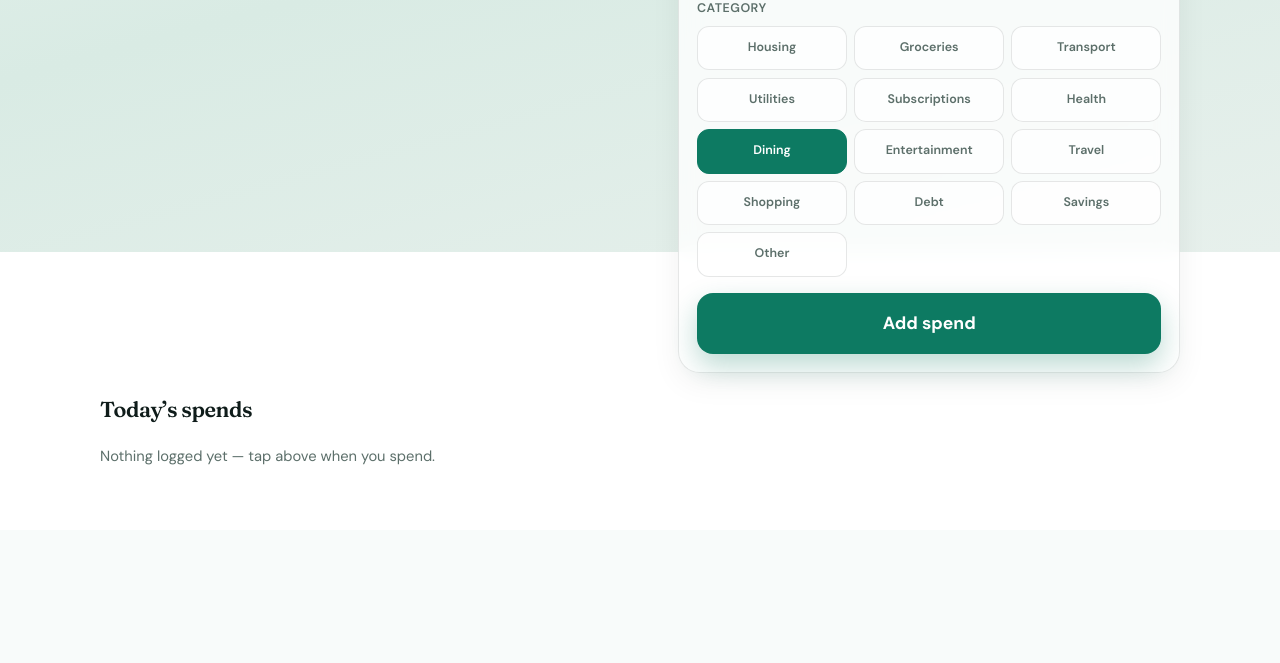
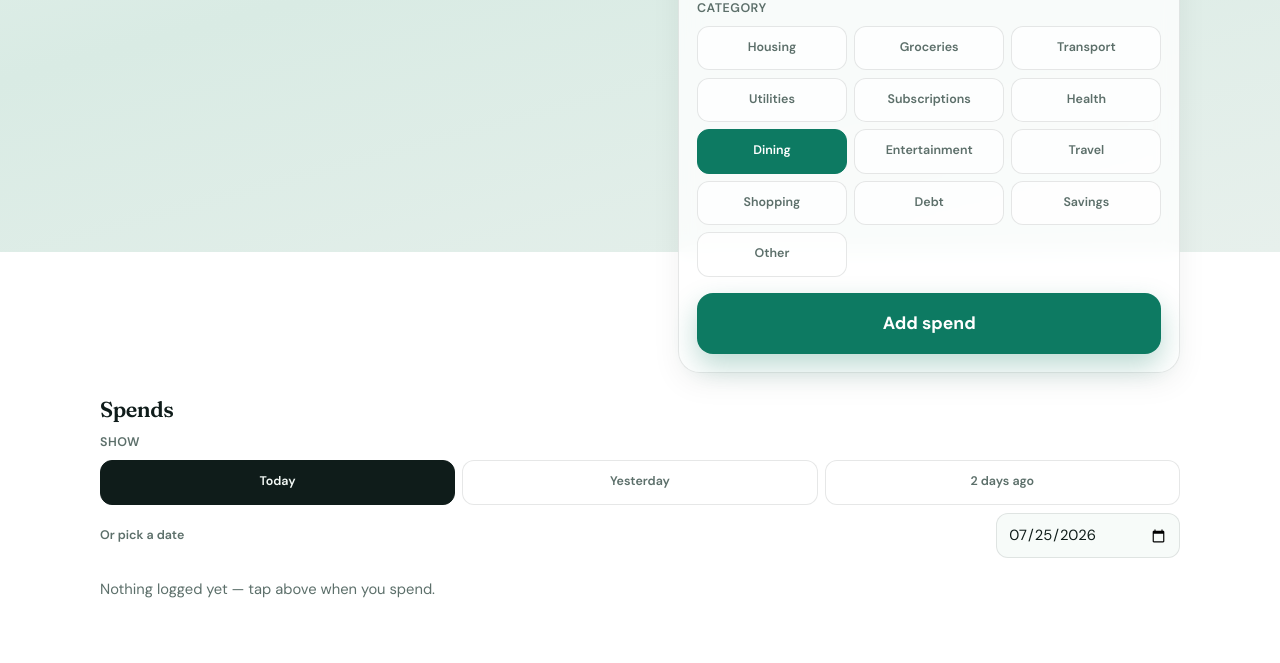
Before and after one commit to Ivaneres/loan-tracker, a Flask app: page /spending/daily in a window 1280 px wide. Shown: the part 548-1211 px from the top of the page. Before the commit the page ends 1013 px from the top, so only its background shows below. Run offline with Flask 3, Linux system fonts and the light colour scheme; the visitor is signed in with stand-in values (Sample User, id 1); data that the repository does not hold is empty.

Commit message:
Split entry and view date controls on Daily tab
Keep When? chips for logging spends, and add a separate Show date
picker with Today/Yesterday/2 days ago shortcuts above the spends list
so browsing past days no longer hijacks the entry form title.

```diff
--- a/static/daily_budget.js
+++ b/static/daily_budget.js
@@ -83,6 +83,7 @@
   let state = null;
   let billItems = [];
   let entryDate = '';
+  let viewDate = '';
 
   function localISODate(d) {
     const dt = d instanceof Date ? d : new Date();
@@ -98,6 +99,12 @@
     return localISODate(d);
   }
 
+  function clampToToday(iso) {
+    const today = localISODate();
+    const next = String(iso || '').trim() || today;
+    return next > today ? today : next;
+  }
+
   function dateOffsetLabel(iso) {
     const today = localISODate();
     if (iso === today) return 'today';
@@ -105,22 +112,6 @@
     if (iso === addDaysISO(today, -2)) return '2 days ago';
     const d = new Date(iso + 'T12:00:00');
     return d.toLocaleDateString('en-GB', { weekday: 'short', day: 'numeric', month: 'short' });
-  }
-
-  function updateSpendListTitle() {
-    const title = $('db-today-list-title');
-    if (!title) return;
-    const today = localISODate();
-    if (entryDate === today) {
-      title.textContent = 'Today’s spends';
-    } else if (entryDate === addDaysISO(today, -1)) {
-      title.textContent = 'Yesterday’s spends';
-    } else {
-      const d = new Date(entryDate + 'T12:00:00');
-      title.textContent =
-        'Spends · ' +
-        d.toLocaleDateString('en-GB', { weekday: 'short', day: 'numeric', month: 'short' });
-    }
   }
 
   function updateAddButtonLabel() {
@@ -138,16 +129,20 @@
     }
   }
 
-  function syncDateControls() {
+  function syncChipRow(rowId, selectedIso) {
+    const chips = $(rowId);
+    if (!chips) return;
     const today = localISODate();
-    const chips = $('db-date-chips');
-    if (chips) {
-      chips.querySelectorAll('.db-date-chip').forEach((btn) => {
-        const offset = Number(btn.dataset.offset);
-        const chipDate = addDaysISO(today, offset);
-        btn.classList.toggle('db-date-chip--selected', entryDate === chipDate);
-      });
-    }
+    chips.querySelectorAll('.db-date-chip').forEach((btn) => {
+      const offset = Number(btn.dataset.offset);
+      const chipDate = addDaysISO(today, offset);
+      btn.classList.toggle('db-date-chip--selected', selectedIso === chipDate);
+    });
+  }
+
+  function syncEntryDateControls() {
+    const today = localISODate();
+    syncChipRow('db-date-chips', entryDate);
     const input = $('db-entry-date');
     if (input) {
       input.max = today;
@@ -155,21 +150,38 @@
     }
     const hidden = $('db-entry-date-value');
     if (hidden) hidden.value = entryDate;
-    updateSpendListTitle();
     updateAddButtonLabel();
   }
 
-  async function selectEntryDate(iso, opts) {
+  function syncViewDateControls() {
+    const today = localISODate();
+    syncChipRow('db-view-date-chips', viewDate);
+    const input = $('db-view-date');
+    if (input) {
+      input.max = today;
+      input.value = viewDate;
+    }
+  }
+
+  function syncDateControls() {
+    syncEntryDateControls();
+    syncViewDateControls();
+  }
+
+  function selectEntryDate(iso) {
+    entryDate = clampToToday(iso);
+    syncEntryDateControls();
+  }
+
+  async function selectViewDate(iso, opts) {
     const options = opts || {};
-    const today = localISODate();
-    let next = String(iso || '').trim() || today;
-    if (next > today) next = today;
-    const changed = next !== entryDate;
-    entryDate = next;
-    syncDateControls();
-    if (options.refreshView === false || !changed) return;
+    const next = clampToToday(iso);
+    const changed = next !== viewDate;
+    viewDate = next;
+    syncViewDateControls();
+    if (options.refresh === false || !changed) return;
     try {
-      await refresh(entryDate);
+      await refresh(viewDate);
     } catch (e) {
       flash(e.message, 'error');
     }
@@ -1036,6 +1048,10 @@
 
   function applyStatus(status) {
     state = status;
+    if (status && status.as_of) {
+      viewDate = status.as_of;
+      syncViewDateControls();
+    }
     renderToday(status);
     renderGoals(status);
     if (status.plan) {
@@ -1044,14 +1060,15 @@
   }
 
   async function refresh(dateStr) {
-    const iso = String(dateStr || entryDate || localISODate()).trim();
-    const q = iso ? '?date=' + encodeURIComponent(iso) : '';
+    const iso = clampToToday(dateStr || viewDate || localISODate());
+    viewDate = iso;
+    const q = '?date=' + encodeURIComponent(iso);
     const data = await api('/api/spending/daily/status' + q);
     applyStatus(data);
     if (data && data.as_of) {
-      entryDate = data.as_of;
-      syncDateControls();
+      viewDate = data.as_of;
     }
+    syncViewDateControls();
     return data;
   }
 
@@ -1063,7 +1080,7 @@
   async function deleteEntry(id) {
     try {
       await api('/api/spending/daily/entry/' + encodeURIComponent(id), { method: 'DELETE' });
-      await refresh(entryDate);
+      await refresh(viewDate);
       flash('Deleted', 'ok');
     } catch (e) {
       flash(e.message, 'error');
@@ -1146,6 +1163,22 @@
       });
     }
 
+    const viewChips = $('db-view-date-chips');
+    if (viewChips) {
+      viewChips.addEventListener('click', (ev) => {
+        const btn = ev.target.closest('.db-date-chip');
+        if (!btn) return;
+        const offset = Number(btn.dataset.offset);
+        selectViewDate(addDaysISO(localISODate(), offset));
+      });
+    }
+    const viewDateInput = $('db-view-date');
+    if (viewDateInput) {
+      viewDateInput.addEventListener('change', () => {
+        selectViewDate(viewDateInput.value || localISODate());
+      });
+    }
+
     $('db-entry-form').addEventListener('submit', async (ev) => {
       ev.preventDefault();
       const raw = String($('db-amount').value || '').replace(/,/g, '').trim();
@@ -1159,7 +1192,9 @@
         flash('Add a short title', 'error');
         return;
       }
-      const spendDate = String(($('db-entry-date-value') && $('db-entry-date-value').value) || entryDate || localISODate());
+      const spendDate = clampToToday(
+        ($('db-entry-date-value') && $('db-entry-date-value').value) || entryDate || localISODate()
+      );
       const btn = $('db-add-btn');
       btn.disabled = true;
       try {
@@ -1172,9 +1207,9 @@
             date: spendDate,
           }),
         });
-        if (data.status && data.status.as_of) {
-          entryDate = data.status.as_of;
-        }
+        entryDate = spendDate;
+        // Jump the spends viewer to the day just logged so the new item is visible.
+        viewDate = (data.status && data.status.as_of) || spendDate;
         applyStatus(data.status);
         syncDateControls();
         $('db-amount').value = '';
@@ -1306,10 +1341,11 @@
 
   document.addEventListener('DOMContentLoaded', async () => {
     entryDate = localISODate();
+    viewDate = localISODate();
     syncDateControls();
     bind();
     try {
-      await refresh(entryDate);
+      await refresh(viewDate);
       await loadPlan();
     } catch (e) {
       flash(e.message || 'Failed to load daily budget', 'error');
--- a/static/style.css
+++ b/static/style.css
@@ -2469,6 +2469,10 @@ body.db-page button.db-title-clear:active {
     padding: 0;
 }
 
+.db-dates--view {
+    margin: 0 0 0.85rem;
+}
+
 .db-dates legend,
 .db-cats legend {
     font-size: 0.78rem;
--- a/templates/daily_budget.html
+++ b/templates/daily_budget.html
@@ -82,7 +82,19 @@
             </form>
 
             <div class="db-today-list-wrap">
-                <h2 class="db-section-title" id="db-today-list-title">Today’s spends</h2>
+                <h2 class="db-section-title" id="db-today-list-title">Spends</h2>
+                <fieldset class="db-dates db-dates--view">
+                    <legend>Show</legend>
+                    <div class="db-date-chip-row" id="db-view-date-chips" role="group" aria-label="View spends date shortcuts">
+                        <button type="button" class="db-date-chip db-date-chip--selected" data-offset="0">Today</button>
+                        <button type="button" class="db-date-chip" data-offset="-1">Yesterday</button>
+                        <button type="button" class="db-date-chip" data-offset="-2">2 days ago</button>
+                    </div>
+                    <label class="db-date-other">
+                        <span class="db-date-other-label">Or pick a date</span>
+                        <input id="db-view-date" type="date" aria-label="View spends date">
+                    </label>
+                </fieldset>
                 <ul id="db-today-list" class="db-today-list"></ul>
                 <p id="db-today-empty" class="db-empty">Nothing logged yet — tap above when you spend.</p>
             </div>
```
Also changed, not shown: tests/test_daily_budget_ui.py (+8 -2 lines), 4 other files.
